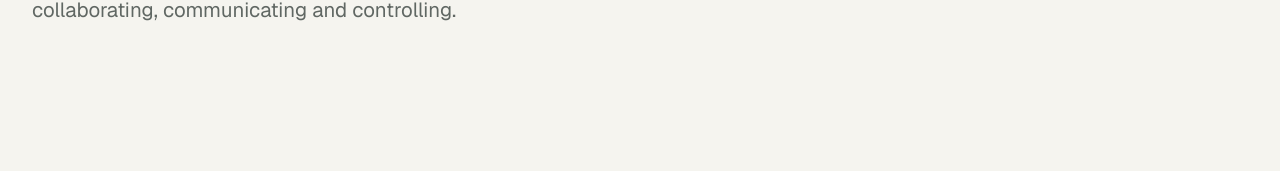
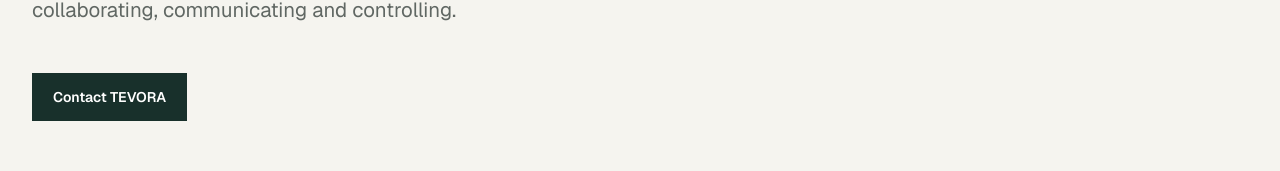
Before and after one commit to rohitsahu786k-dev/tevora, a Next.js app: page /company in a window 1280 px wide. Shown: the part 340-511 px from the top of the page. Built offline with nearby package versions, Linux system fonts and the light colour scheme; no server answers.

Commit message:
Add company contact button

```diff
--- a/src/app/company/page.tsx
+++ b/src/app/company/page.tsx
@@ -1,4 +1,6 @@
+import Link from "next/link";
 import { PageShell } from "@/components/layout/page-shell";
+import { PrimaryButton } from "@/components/ui/button";
 import { brandSettings } from "@/config/brand";
 import { createPageMetadata } from "@/lib/seo/metadata";
 import { routes } from "@/lib/routes";
@@ -13,6 +15,10 @@ export default function Page() {
       eyebrow="Company"
       title={`About ${brandSettings.brandName}`}
       description={brandSettings.longDescription}
-    />
+    >
+      <PrimaryButton asChild arrow>
+        <Link href={routes.contact}>Contact TEVORA</Link>
+      </PrimaryButton>
+    </PageShell>
   );
 }
```
